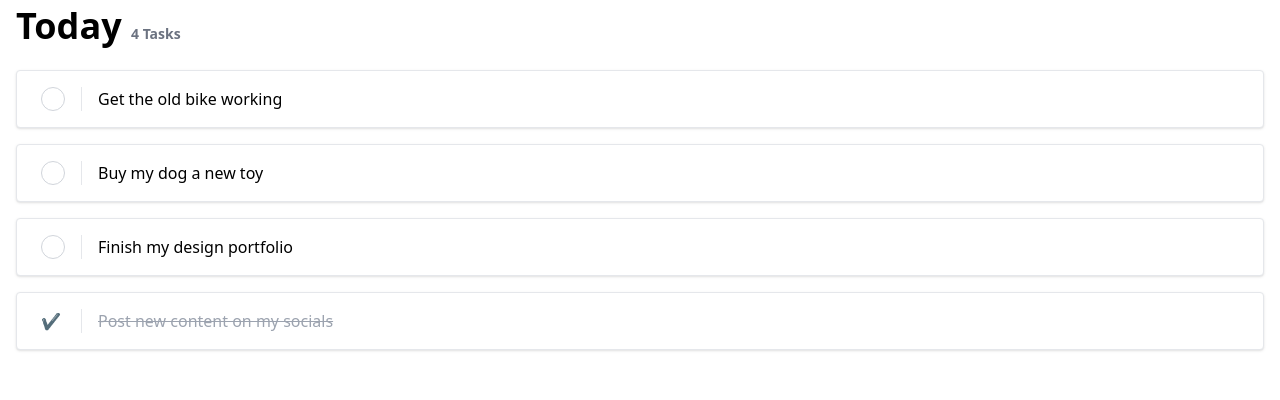
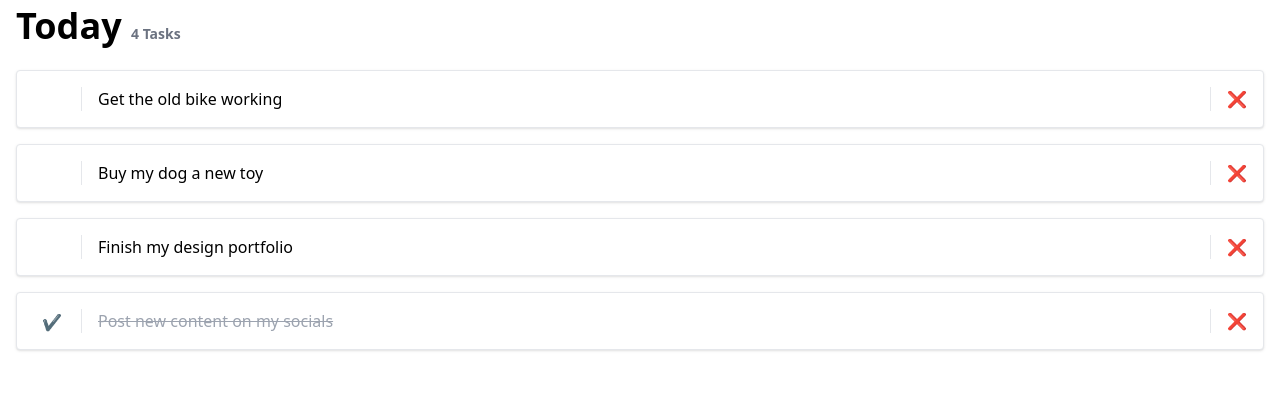
Before and after one commit to felixorwari/todoapp, a Vue app: page / in a window 1280 px wide. Shown: the part 215-615 px from the top of the page. Built offline with nearby package versions, Linux system fonts and the light colour scheme.

Commit message:
Improved button a11y with titles

```diff
--- a/src/components/ToDoList.vue
+++ b/src/components/ToDoList.vue
@@ -6,7 +6,7 @@ const store = useTodoListStore()
 
 const { todoList } = storeToRefs(store)
 
-const { toggleCompleted } = store
+const { toggleCompleted, deleteTodo } = store
 </script>
 
 <template>
@@ -18,19 +18,31 @@ const { toggleCompleted } = store
   <div
     v-for="todo in todoList"
     :key="todo.id"
-    class="flex items-center px-6 py-4 bg-white border border-gray-200 rounded shadow"
+    class="flex items-start py-4 pl-6 bg-white border border-gray-200 rounded shadow"
   >
-    <div
+    <button
+      type="button"
+      title="Toggle completion"
       @click.stop="toggleCompleted(todo.id)"
-      :class="{ 'border-0': todo.completed }"
-      class="inline-block w-6 h-6 transition-all border border-gray-300 rounded-full hover:cursor-pointer"
+      :class="{ 'border-gray-300': !todo.completed }"
+      class="inline-flex w-6 h-6 transition-all border border-transparent rounded-full shrink-0"
     >
       <span v-show="todo.completed">&#10004;</span>
-    </div>
+    </button>
+
     <span
-      class="border-l border-gray-200 ms-4 ps-4"
+      class="w-full border-gray-200 border-x ms-4 ps-4"
       :class="{ 'line-through text-gray-400': todo.completed }"
       >{{ todo.item }}</span
     >
+
+    <button
+      type="button"
+      title="Delete"
+      @click="deleteTodo(todo.id)"
+      class="inline-flex px-4 transition-all ms-auto"
+    >
+      &#10060;
+    </button>
   </div>
 </template>
```
